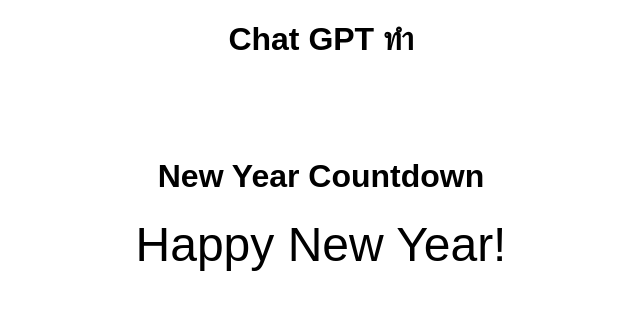
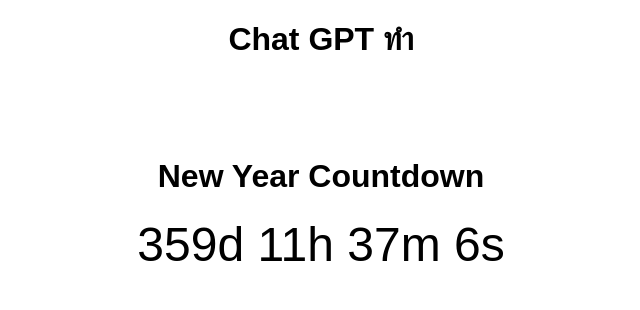
Before and after one commit to Phoompirak/Coding-Mini_project, a plain HTML site: page Mini_project/Newyear/newyear.html in a window 1280 px wide. Shown: the whole page, without its empty margins (319-959 px from the left). Drawn offline with Linux system fonts and the light colour scheme.

Commit message:
change newyear to 2025

```diff
--- a/Mini_project/Newyear/newyear.html
+++ b/Mini_project/Newyear/newyear.html
@@ -34,7 +34,7 @@
 
   <script>
         // Calculate the time until New Year's Eve
-        const countdownDate = new Date("January 1, 2024 00:00:00").getTime();
+        const countdownDate = new Date("January 1, 2025 00:00:00").getTime();
 
         const countdown = setInterval(function() {
         const now = new Date().getTime();
```
